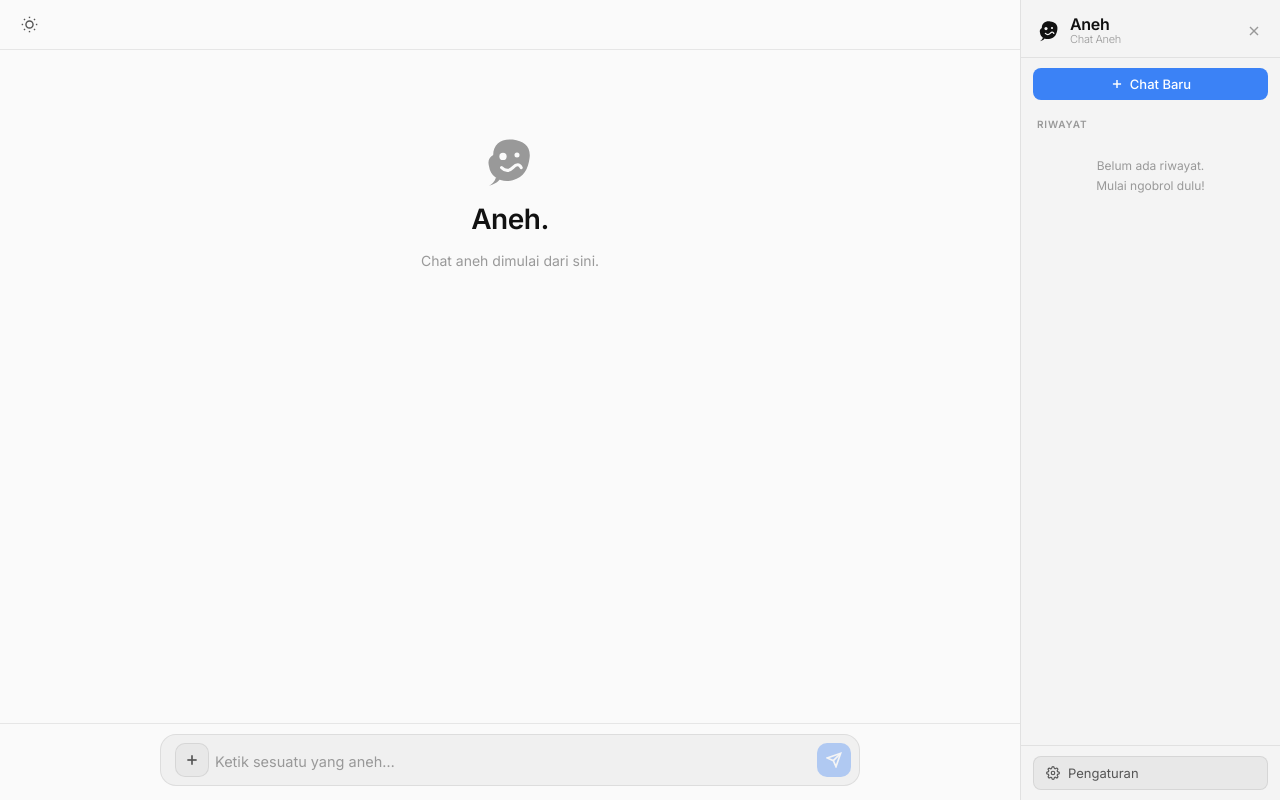
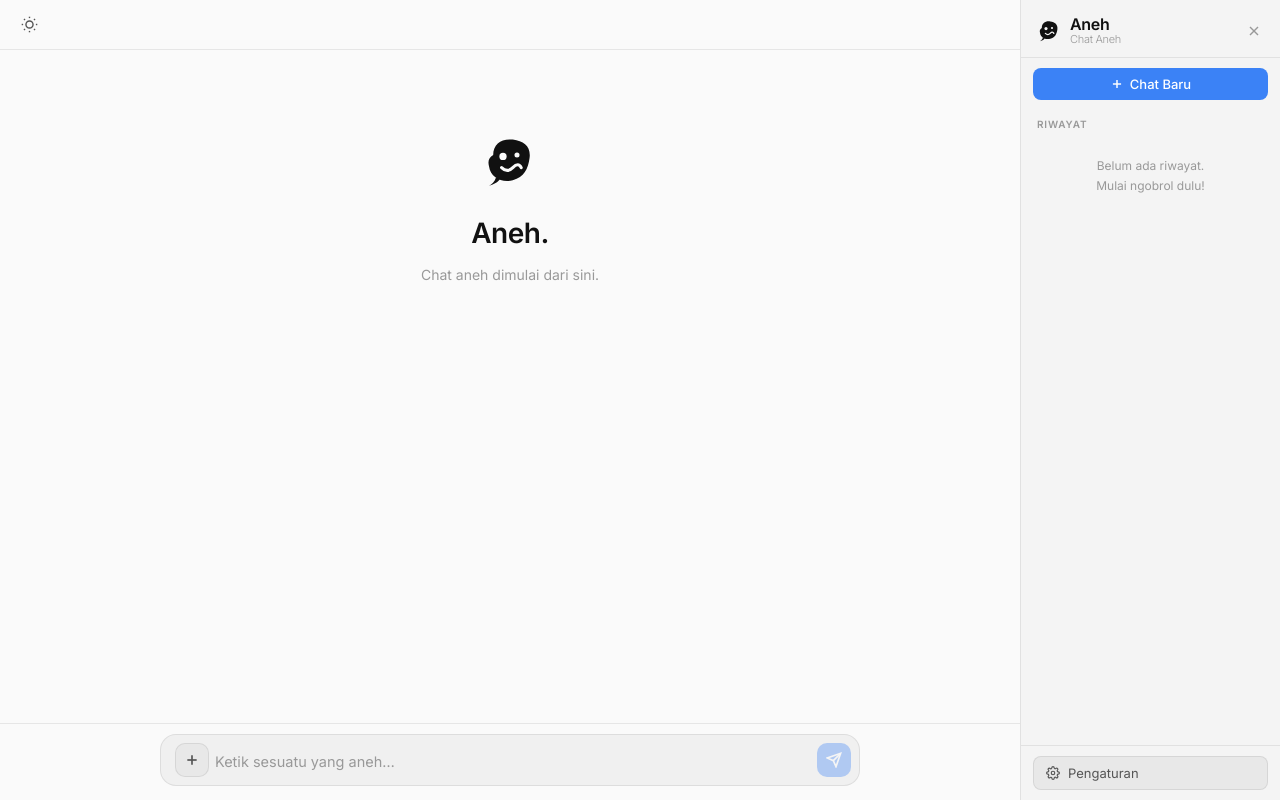
Before and after one commit to kusucpu/Aneh, a website with bundled scripts: page public/index.html in a window 1280 px wide. Built offline with nearby package versions, Linux system fonts and the light colour scheme.

Commit message:
Update chat.css

```diff
--- a/public/css/chat.css
+++ b/public/css/chat.css
@@ -31,6 +31,7 @@
 .messages { flex: 1; overflow-y: auto; padding: 24px 16px 8px; }
 .messages-inner { max-width: 700px; margin: 0 auto; display: flex; flex-direction: column; gap: 6px; }
 .welcome { text-align: center; padding: 60px 20px; color: var(--text-3); }
+.welcome-logo { color: var(--text); margin-bottom: 14px; }
 .welcome h2 { font-size: 28px; font-weight: 600; color: var(--text); margin-bottom: 8px; letter-spacing: -0.5px; }
 .welcome p { font-size: 14px; }
 
```
